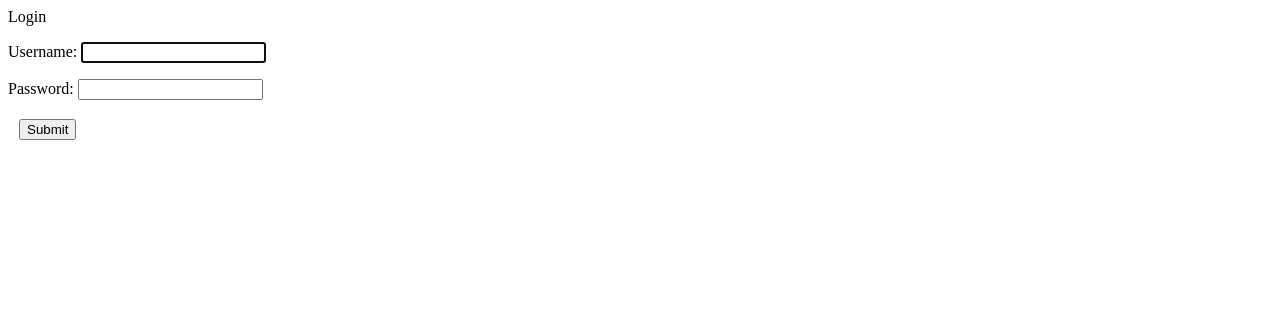
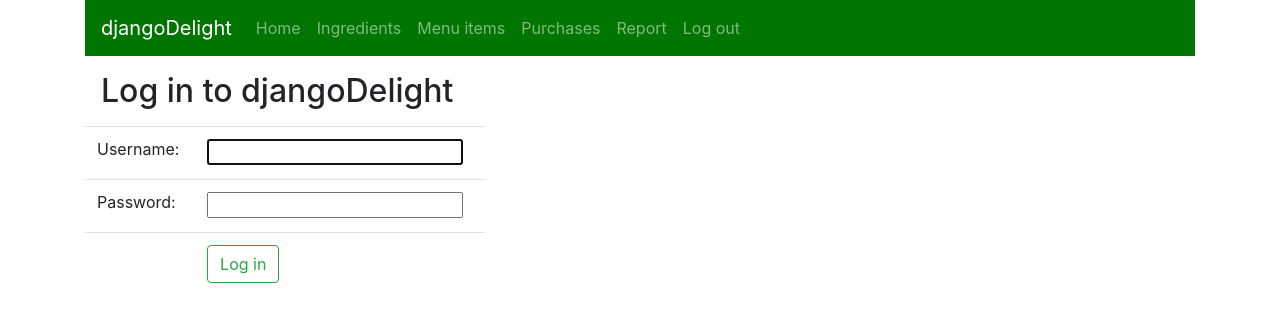
Before and after one commit to Zumabarota/restaurantProject, a Django app: page /accounts/login/ in a window 1280 px wide. Shown: the top 322 px of the page. Run offline with Django 4.2, Linux system fonts and the light colour scheme.

Commit message:
adjust login template

```diff
--- a/djangoDelight/templates/registration/login.html
+++ b/djangoDelight/templates/registration/login.html
@@ -1,17 +1,21 @@
-<head><style></style></head>
-<body>
-{% load static %}
-{% block title %}Login{% endblock %}
+{% extends "djangoDelight/base.html" %}
 {% block content %}
-    <form method="post">
-      {% csrf_token %}
-      <table>
-        {{ form.as_p }}
+<h2 class="m-3">Log in to djangoDelight</h2>
+<form method="post">
+    {% csrf_token %}
+    <table class="table" style="max-width: 400px">
         <tr>
-          <td>&nbsp;</td>
-          <td><input type="submit" value="Submit"></td>
+            <td>{{ form.username.label_tag }}</td>
+            <td>{{ form.username }}</td>
         </tr>
-      </table>
-    </form>
+        <tr>
+            <td>{{ form.password.label_tag }}</td>
+            <td>{{ form.password }}</td>
+        </tr>
+        <tr>
+            <td>&nbsp;</td>
+            <td><input type="submit" class="btn btn-outline-success" value="Log in"></td>
+        </tr>
+    </table>
+</form>
 {% endblock %}
-</body>
--- a/djangoDelight/urls.py
+++ b/djangoDelight/urls.py
@@ -1,9 +1,11 @@
 from django.urls import path, include
+from django.contrib.auth import views as auth_views
 from . import views
 
 urlpatterns = [
     path('', views.home, name="home"),
-    path('accounts/', include("django.contrib.auth.urls"), name="login"),
+    path("accounts/login/", auth_views.LoginView.as_view()),
+    # path('accounts/', include("django.contrib.auth.urls"), name="login"),
     path("logout/", views.logout_view, name="logout"),
     path('ingredient/list', views.IngredientList.as_view(), name="ingredientlist"),
     path('ingredient/create', views.IngredientCreate.as_view(), name="ingredientcreate"),
--- a/restaurantProject/settings.py
+++ b/restaurantProject/settings.py
@@ -23,9 +23,9 @@ BASE_DIR = Path(__file__).resolve().parent.parent
 SECRET_KEY = 'django-insecure-6vl+v$95dfb40c+(x5ez509#juj_!w4!l=n2dm+bev7wuzs-2k'
 
 # SECURITY WARNING: don't run with debug turned on in production!
-DEBUG = True
+DEBUG = False
 
-ALLOWED_HOSTS = []
+ALLOWED_HOSTS = ['.localhost', '127.0.0.1']
 
 
 # Application definition
```
Also changed, not shown: db.sqlite3.
